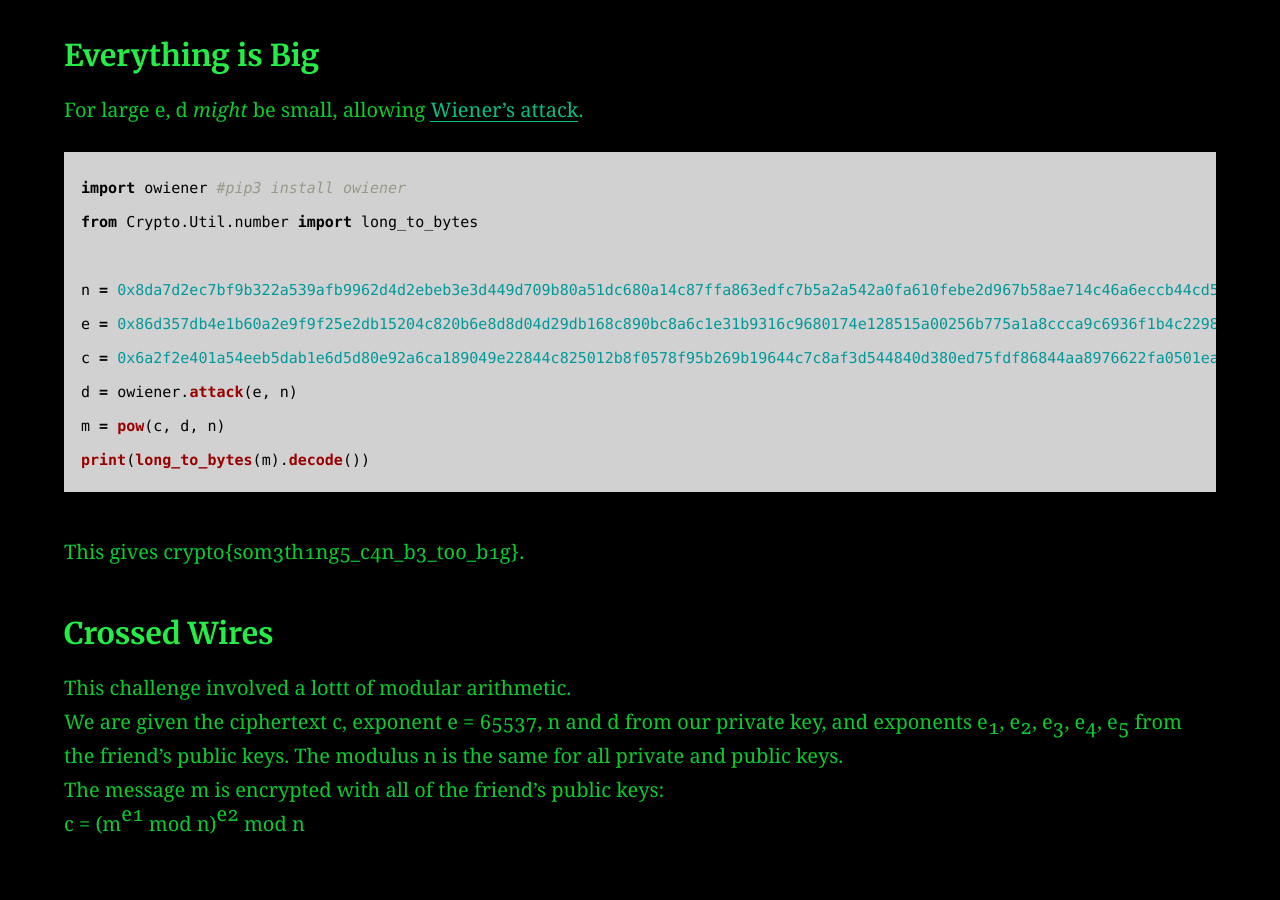
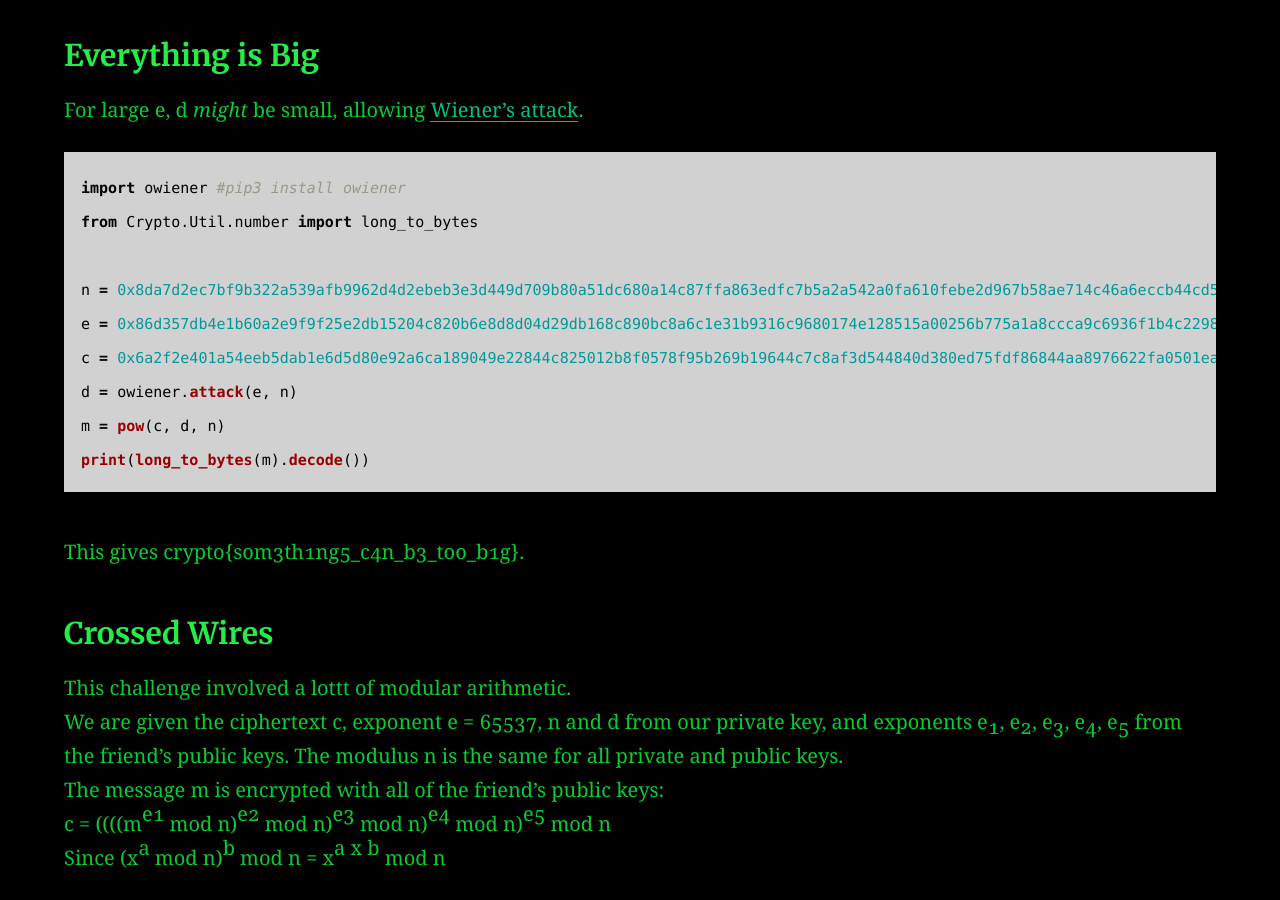
Before and after one commit to AC01010/Connor-McCartney.github.io, a Jekyll site: the page built from _posts/2019-01-12-CryptohackPublicExponent.md, in a window 1280 px wide and 900 px high, scrolled down 1582 px. Built offline with Jekyll 4.4.1, drawn with Linux system fonts in a browser that asks for light colours; before the commit the page ends 2448 px from its top, so only the background shows below that.

Commit message:
Update 2019-01-12-CryptohackPublicExponent.md

```diff
--- a/_posts/2019-01-12-CryptohackPublicExponent.md
+++ b/_posts/2019-01-12-CryptohackPublicExponent.md
@@ -69,4 +69,5 @@ This gives crypto{s0m3th1ng5_c4n_b3_t00_b1g}.
 This challenge involved a lottt of modular arithmetic. <br>
 We are given the ciphertext c, exponent e = 65537, n and d from our private key, and exponents e<sub>1</sub>, e<sub>2</sub>, e<sub>3</sub>, e<sub>4</sub>, e<sub>5</sub> from the friend's public keys. The modulus n is the same for all private and public keys. <br>
 The message m is encrypted with all of the friend's public keys: <br>
-c = (m<sup>e1</sup> mod n)<sup>e2</sup> mod n
+c = ((((m<sup>e1</sup> mod n)<sup>e2</sup> mod n)<sup>e3</sup> mod n)<sup>e4</sup> mod n)<sup>e5</sup> mod n <br>
+Since (x<sup>a</sup> mod n)<sup>b</sup> mod n = x<sup>a x b</sup> mod n
```
